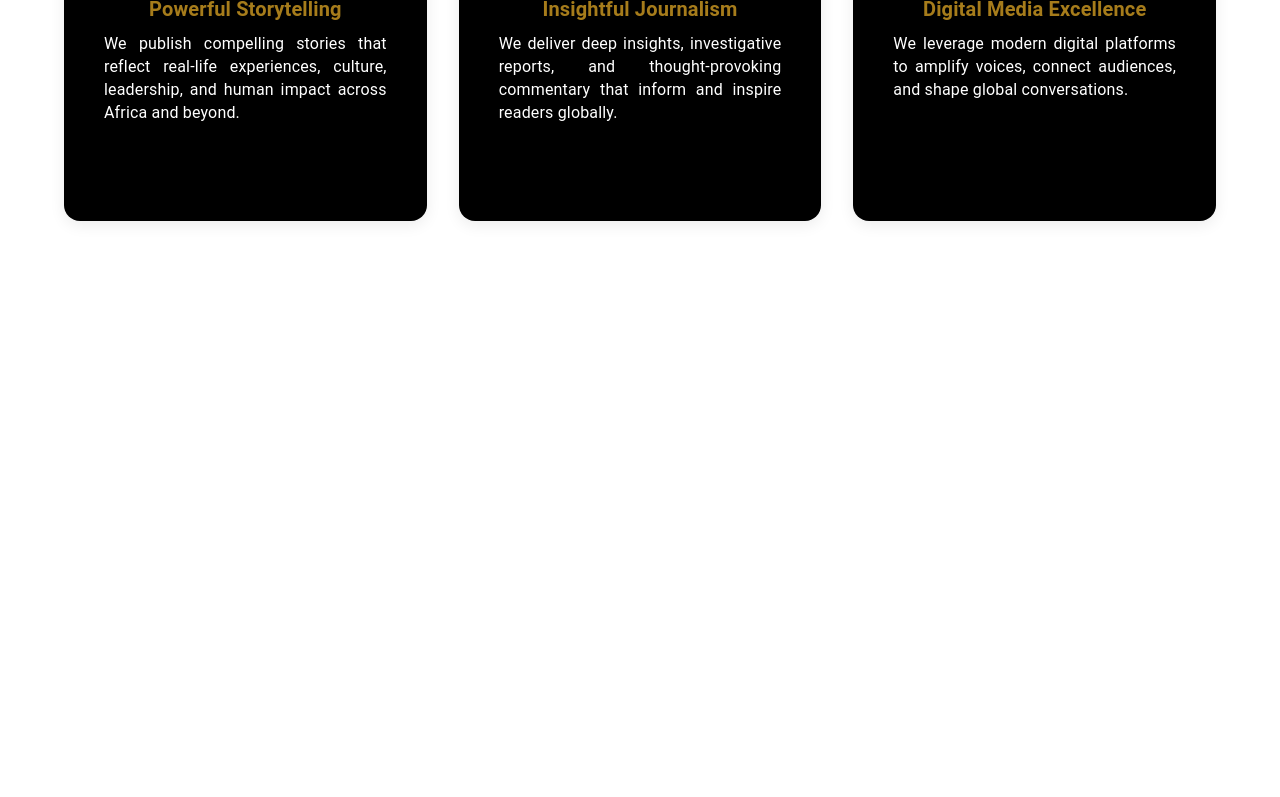
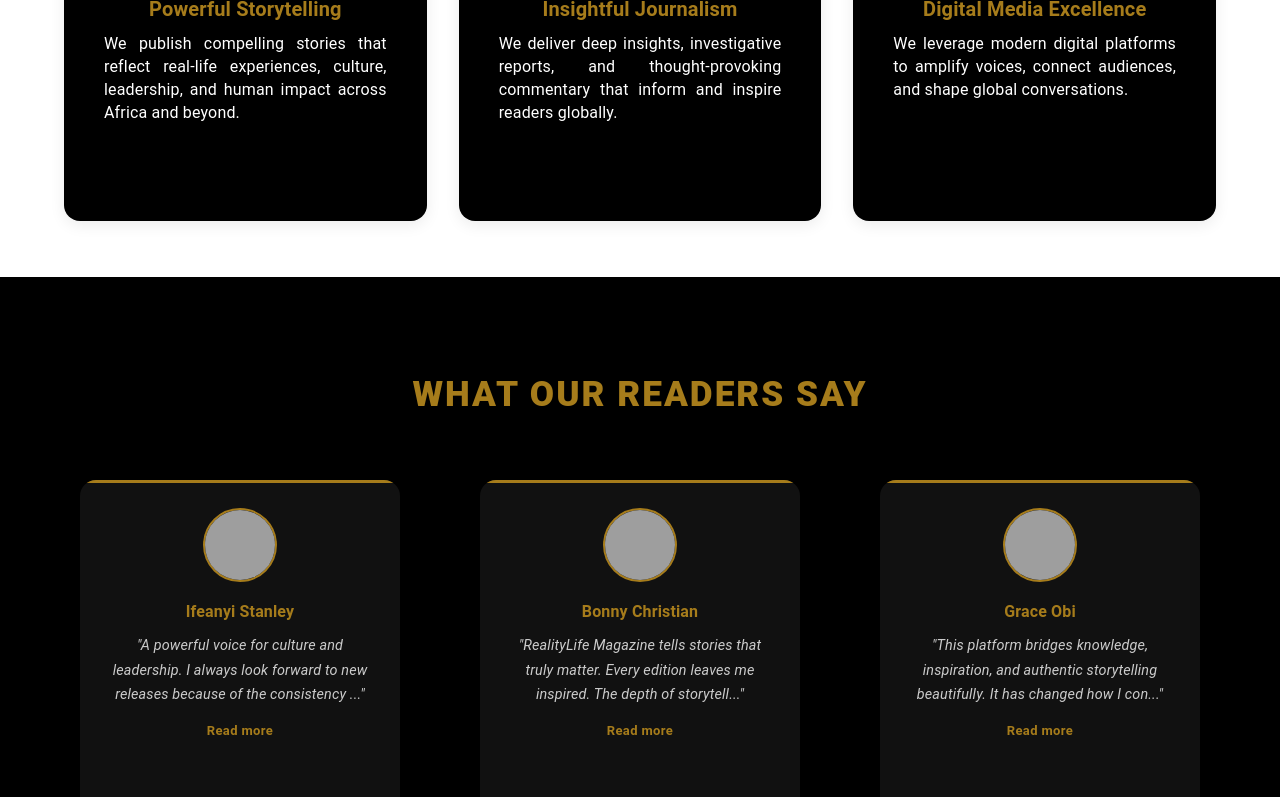
Before and after one commit to mutiu4luv/reallife-magzine, a React (Vite) app: page /internship in a window 1280 px wide. Shown: the part 2000-2797 px from the top of the page. Before the commit the page ends 2277 px from the top, so only its background shows below. Built offline with nearby package versions, Linux system fonts and the light colour scheme; grey boxes are pictures that could not be loaded.

Commit message:
added a testimony section

```diff
--- a/src/components/Hero.tsx
+++ b/src/components/Hero.tsx
@@ -51,7 +51,7 @@
               fontSize: { xs: "1rem", md: "1.15rem" },
             }}
           >
-            RealityLife Magazine — Amplifying voices, shaping narratives, and
+            RealityLife Magazine  Amplifying voices, shaping narratives, and
             documenting today for tomorrow’s legacy.
           </Typography>
 
--- a/src/components/Landingpage.tsx
+++ b/src/components/Landingpage.tsx
@@ -2,6 +2,7 @@
 import Reallife from "./Reallife"
 import MarqueeBar from "./MarqueeBar"
 import BenefitSection from "./BenefitSEction"
+import Testimoney from "./Testimoney"
 const Landingpage = () => {
   return (
     <div>
@@ -9,6 +10,7 @@
       <Hero />
       <Reallife />
       <BenefitSection />
+      <Testimoney />
     </div>
   )
 }
--- /dev/null
+++ b/src/components/Testimoney.tsx
@@ -0,0 +1,216 @@
+import React, { useMemo, useState } from "react";
+import {
+  Box,
+  Typography,
+  Card,
+  CardContent,
+  Avatar,
+  Button,
+} from "@mui/material";
+import { motion } from "framer-motion";
+
+const gold = "#A67C1B";
+
+type Testimony = {
+  name: string;
+  image: string;
+  message: string;
+};
+
+const testimonies: Testimony[] = [
+  {
+    name: "Bonny Christian",
+    image: "/assets/hero.jpeg",
+    message:
+      "RealityLife Magazine tells stories that truly matter. Every edition leaves me inspired. The depth of storytelling and authenticity is rare and powerful.",
+  },
+  {
+    name: "Ifeanyi Stanley",
+    image: "/hero.jpeg",
+    message:
+      "A powerful voice for culture and leadership. I always look forward to new releases because of the consistency and quality.",
+  },
+  {
+    name: "Grace Obi",
+    image: "/assets/hero.jpeg",
+    message:
+      "This platform bridges knowledge, inspiration, and authentic storytelling beautifully. It has changed how I consume meaningful content online.",
+  },
+];
+
+const shuffleArray = (array: Testimony[]) => {
+  const arr = [...array];
+  for (let i = arr.length - 1; i > 0; i--) {
+    const j = Math.floor(Math.random() * (i + 1));
+    [arr[i], arr[j]] = [arr[j], arr[i]];
+  }
+  return arr;
+};
+
+const truncate = (text: string, limit = 110) =>
+  text.length > limit ? text.slice(0, limit) + "..." : text;
+
+const TestimonyCard: React.FC<{
+  item: Testimony;
+  index: number;
+}> = ({ item, index }) => {
+  const [expanded, setExpanded] = useState(false);
+
+  const directions = [
+    { x: -80, y: 0 },
+    { x: 80, y: 0 },
+    { x: 0, y: 80 },
+  ];
+
+  return (
+    <motion.div
+      initial={{ opacity: 0, ...directions[index % 3] }}
+      whileInView={{ opacity: 1, x: 0, y: 0 }}
+      transition={{
+        duration: 0.8,
+        ease: "easeOut",
+        delay: index * 0.1
+      }}
+      viewport={{ once: false, amount: 0.3 }}
+      style={{ width: "100%", maxWidth: "320px" }}
+    >
+      <Card
+        sx={{
+          p: 2.5,
+          borderRadius: 4,
+          bgcolor: "#111",
+          color: "#fff",
+          height: "100%",
+          position: "relative",
+          transition: "all 0.3s ease",
+          "&:hover": {
+            transform: "translateY(-10px)",
+            boxShadow: `0 12px 25px rgba(166,124,27,0.25)`,
+          },
+          "&::before": {
+            content: '""',
+            position: "absolute",
+            top: 0,
+            left: 0,
+            width: "100%",
+            height: "3px",
+            background: gold,
+          },
+        }}
+      >
+        <CardContent sx={{ p: 1, textAlign: "center" }}>
+          <Avatar
+            src={item.image}
+            alt={item.name}
+            sx={{
+              width: 70,
+              height: 70,
+              mx: "auto",
+              mb: 2,
+              border: `2px solid ${gold}`,
+            }}
+          />
+
+          <Typography
+            variant="subtitle1"
+            sx={{ fontWeight: 700, color: gold, mb: 1 }}
+          >
+            {item.name}
+          </Typography>
+
+          <Typography
+            variant="body2"
+            sx={{
+              color: "#ccc",
+              fontSize: "0.9rem",
+              lineHeight: 1.7,
+              fontStyle: "italic",
+              minHeight: 72,
+            }}
+          >
+            "{expanded ? item.message : truncate(item.message)}"
+          </Typography>
+
+          {item.message.length > 110 && (
+            <Button
+              size="small"
+              onClick={() => setExpanded((p) => !p)}
+              sx={{
+                mt: 1,
+                color: gold,
+                textTransform: "none",
+                fontWeight: 600,
+              }}
+            >
+              {expanded ? "Read less" : "Read more"}
+            </Button>
+          )}
+        </CardContent>
+      </Card>
+    </motion.div>
+  );
+};
+
+const TestimonySection: React.FC = () => {
+  const randomThree = useMemo(
+    () => shuffleArray(testimonies).slice(0, 3),
+    []
+  );
+
+  return (
+    <Box
+      sx={{
+        py: { xs: 8, md: 12 },
+        px: { xs: 3, md: 10 },
+        textAlign: "center",
+        bgcolor: "#000",
+        overflow: "hidden",
+      }}
+    >
+      <Typography
+        variant="h4"
+        sx={{
+          fontWeight: 900,
+          color: gold,
+          textTransform: "uppercase",
+          mb: 8,
+          letterSpacing: "2px",
+          fontSize: { xs: "1.6rem", md: "2.2rem" },
+        }}
+      >
+        What Our Readers Say
+      </Typography>
+
+      <Box
+        sx={{
+          display: "flex",
+          flexDirection: "row",
+          flexWrap: "wrap",
+          justifyContent: "center",
+          /* rowGap handles vertical space when cards stack.
+             columnGap handles horizontal space.
+          */
+          rowGap: { xs: 6, md: 0 },
+          columnGap: { xs: 2, md: 10 },
+        }}
+      >
+        {randomThree.map((item, index) => (
+          <Box
+            key={index}
+            sx={{
+              flex: { xs: "100%", sm: "45%", md: "25%" },
+              display: "flex",
+              justifyContent: "center",
+              // Extra safety: margin bottom for older browsers that don't support row-gap well
+              mb: { xs: 4, md: 0 }
+            }}
+          >
+            <TestimonyCard item={item} index={index} />
+          </Box>
+        ))}
+      </Box>
+    </Box>
+  );
+};
+
+export default TestimonySection;
```
